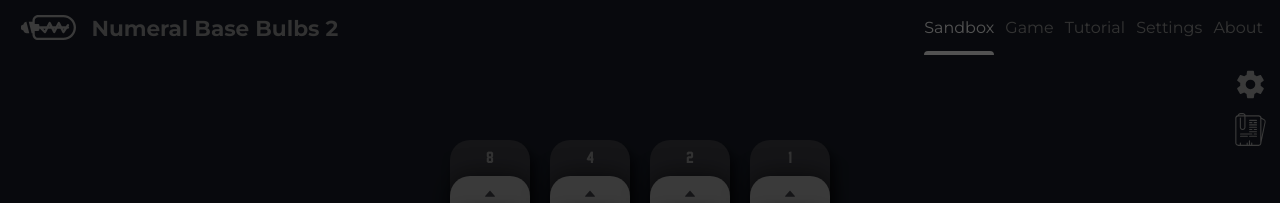
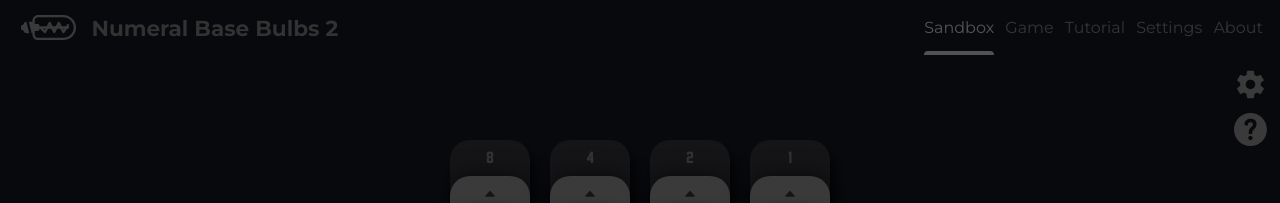
Before and after one commit to EricRovell/numeral-base-bulbs-v2, a Next.js app: page / in a window 1280 px wide. Shown: the top 203 px of the page. Built offline with nearby package versions, Linux system fonts and the light colour scheme.

Commit message:
better icon for tutorial link

```diff
--- a/src/components/UI/SVGLink/SVGIcon.jsx
+++ b/src/components/UI/SVGLink/SVGIcon.jsx
@@ -1,40 +1,12 @@
 export default () => (
-  <svg viewBox="0 0 512 512">
-		<path d="M469.911,95.338l-41.49-21.186c-2.648-21.186-21.186-38.841-44.138-38.841H180.367C175.953,15.007,158.298,0,137.111,0
-      h-35.31C80.615,0,61.194,15.89,56.78,36.193c-20.303,3.531-37.076,22.069-37.076,43.255v388.414
-      c0,24.717,22.952,44.138,46.786,44.138h317.793c24.717,0,41.49-19.421,41.49-44.138v-3.531l65.324-321.324
-      C495.511,123.586,487.567,104.166,469.911,95.338z M101.801,17.655h35.31c11.476,0,21.186,7.062,24.717,17.655H77.084
-      C80.615,24.717,90.325,17.655,101.801,17.655z M408.118,467.862c0,15.007-8.828,26.483-23.834,26.483h-99.752v-26.483
-      c0-5.297-3.531-8.828-8.828-8.828c-5.297,0-8.828,3.531-8.828,8.828v26.483h-17.655v-61.793c0-5.297-3.531-8.828-8.828-8.828
-      s-8.828,3.531-8.828,8.828v61.793h-17.655v-26.483c0-5.297-3.531-8.828-8.828-8.828s-8.828,3.531-8.828,8.828v26.483H107.98
-      v-26.483c0-5.297-3.531-8.828-8.828-8.828s-8.828,3.531-8.828,8.828v26.483H66.491c-14.124,0-29.131-11.476-29.131-26.483V79.448
-      c0-15.007,15.007-26.483,29.131-26.483h94.455V220.69c0,15.007-11.476,26.483-26.483,26.483s-26.483-11.476-26.483-26.483V79.448
-      c0-5.297-3.531-8.828-8.828-8.828s-8.828,3.531-8.828,8.828V220.69c0,24.717,19.421,44.138,44.138,44.138
-      c24.717,0,44.138-19.421,44.138-44.138V52.966h205.683c15.007,0,23.834,11.476,23.834,26.483V467.862z M476.091,139.476
-      l-50.317,243.641V92.69l34.428,16.772C471.677,115.641,477.856,128,476.091,139.476z"/>
-		<path d="M348.974,105.931H243.043c-5.297,0-8.828,3.531-8.828,8.828s3.531,8.828,8.828,8.828h105.931
-			c5.297,0,8.828-3.531,8.828-8.828S354.27,105.931,348.974,105.931z"/>
-		<path d="M348.974,176.552H243.043c-5.297,0-8.828,3.531-8.828,8.828c0,5.297,3.531,8.828,8.828,8.828h105.931
-      c5.297,0,8.828-3.531,8.828-8.828C357.801,180.083,354.27,176.552,348.974,176.552z"/>
-    <path d="M243.042,264.828h35.31c5.297,0,8.828-3.531,8.828-8.828s-3.531-8.828-8.828-8.828h-35.31
-      c-5.297,0-8.828,3.531-8.828,8.828S238.629,264.828,243.042,264.828z"/>
-    <path d="M348.974,247.172h-35.31c-5.297,0-8.828,3.531-8.828,8.828s3.531,8.828,8.828,8.828h35.31
-      c5.297,0,8.828-3.531,8.828-8.828S354.27,247.172,348.974,247.172z"/>
-    <path d="M207.732,353.103H101.801c-5.297,0-8.828,3.531-8.828,8.828c0,5.297,3.531,8.828,8.828,8.828h105.931
-      c5.297,0,8.828-3.531,8.828-8.828C216.56,356.635,213.029,353.103,207.732,353.103z"/>
-    <path d="M348.974,353.103H243.043c-5.297,0-8.828,3.531-8.828,8.828c0,5.297,3.531,8.828,8.828,8.828h105.931
-      c5.297,0,8.828-3.531,8.828-8.828C357.801,356.635,354.27,353.103,348.974,353.103z"/>
-    <path d="M348.974,211.862H243.043c-5.297,0-8.828,3.531-8.828,8.828c0,5.297,3.531,8.828,8.828,8.828h105.931
-      c5.297,0,8.828-3.531,8.828-8.828C357.801,215.393,354.27,211.862,348.974,211.862z"/>
-    <path d="M287.18,326.621c0-5.297-3.531-8.828-8.828-8.828H101.801c-5.297,0-8.828,3.531-8.828,8.828
-      c0,5.297,3.531,8.828,8.828,8.828h176.552C283.649,335.448,287.18,331.917,287.18,326.621z"/>
-    <path d="M348.974,317.793h-35.31c-5.297,0-8.828,3.531-8.828,8.828c0,5.297,3.531,8.828,8.828,8.828h35.31
-      c5.297,0,8.828-3.531,8.828-8.828C357.801,321.324,354.27,317.793,348.974,317.793z"/>
-    <path d="M243.042,158.897h35.31c5.297,0,8.828-3.531,8.828-8.828s-3.531-8.828-8.828-8.828h-35.31
-      c-5.297,0-8.828,3.531-8.828,8.828S238.629,158.897,243.042,158.897z"/>
-    <path d="M348.974,141.241h-35.31c-5.297,0-8.828,3.531-8.828,8.828s3.531,8.828,8.828,8.828h35.31
-      c5.297,0,8.828-3.531,8.828-8.828S354.27,141.241,348.974,141.241z"/>
-    <path d="M348.974,282.483H243.043c-5.297,0-8.828,3.531-8.828,8.828c0,5.297,3.531,8.828,8.828,8.828h105.931
-      c5.297,0,8.828-3.531,8.828-8.828C357.801,286.014,354.27,282.483,348.974,282.483z"/>
+  <svg viewBox="0 0 340 340">
+    <path d="M170,0C76.109,0,0,76.112,0,170s76.109,170,170,170c93.89,0,170-76.112,170-170S263.89,0,170,0z M169.633,281.611
+      c-12.574,0-22.803-10.23-22.803-22.804c0-12.573,10.229-22.803,22.803-22.803c12.575,0,22.806,10.229,22.806,22.803
+      C192.439,271.381,182.208,281.611,169.633,281.611z M205.357,169.659c-9.856,9.221-16.367,15.312-16.367,30.062v10.911
+      c0,2.761-2.238,5-5,5h-27.122c-2.762,0-5-2.239-5-5v-10.911c0-30.293,15.744-45.076,27.239-55.87
+      c9.785-9.179,16.248-15.242,16.248-29.778c0-4.591,0-18.562-24.925-18.562c-23.37,0-24.306,12.883-24.705,18.384l-0.813,11.186
+      c-0.099,1.346-0.736,2.596-1.771,3.464c-1.031,0.87-2.372,1.282-3.715,1.148l-27.051-2.707c-2.7-0.27-4.691-2.645-4.488-5.351
+      l0.799-10.613c2.41-31.974,26.749-52.634,62.006-52.634c18.438,0,33.952,5.176,44.865,14.968
+      c11.066,9.931,16.918,24.102,16.918,40.98C232.477,144.265,216.802,158.942,205.357,169.659z"/>
   </svg>
 );
```
